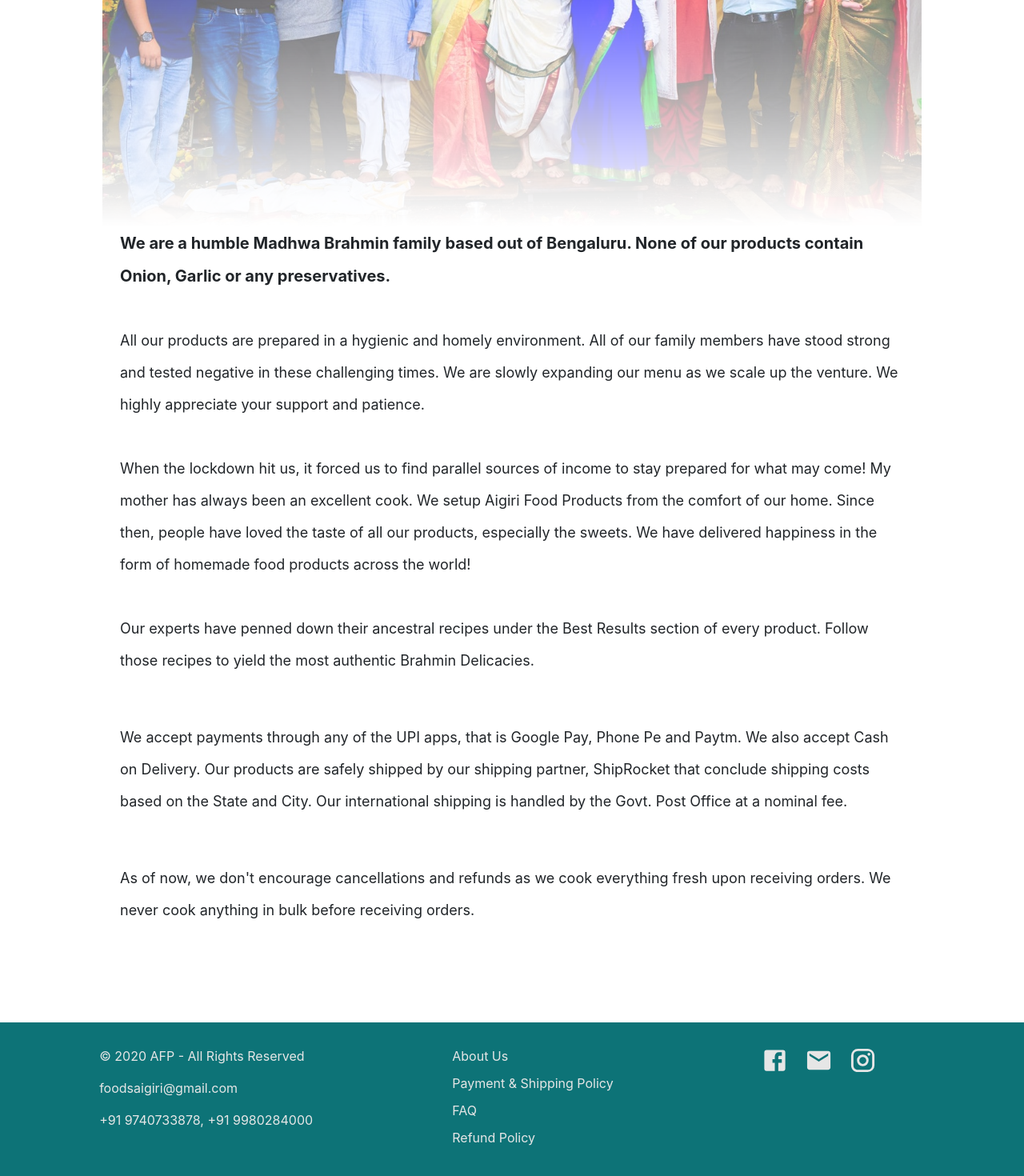
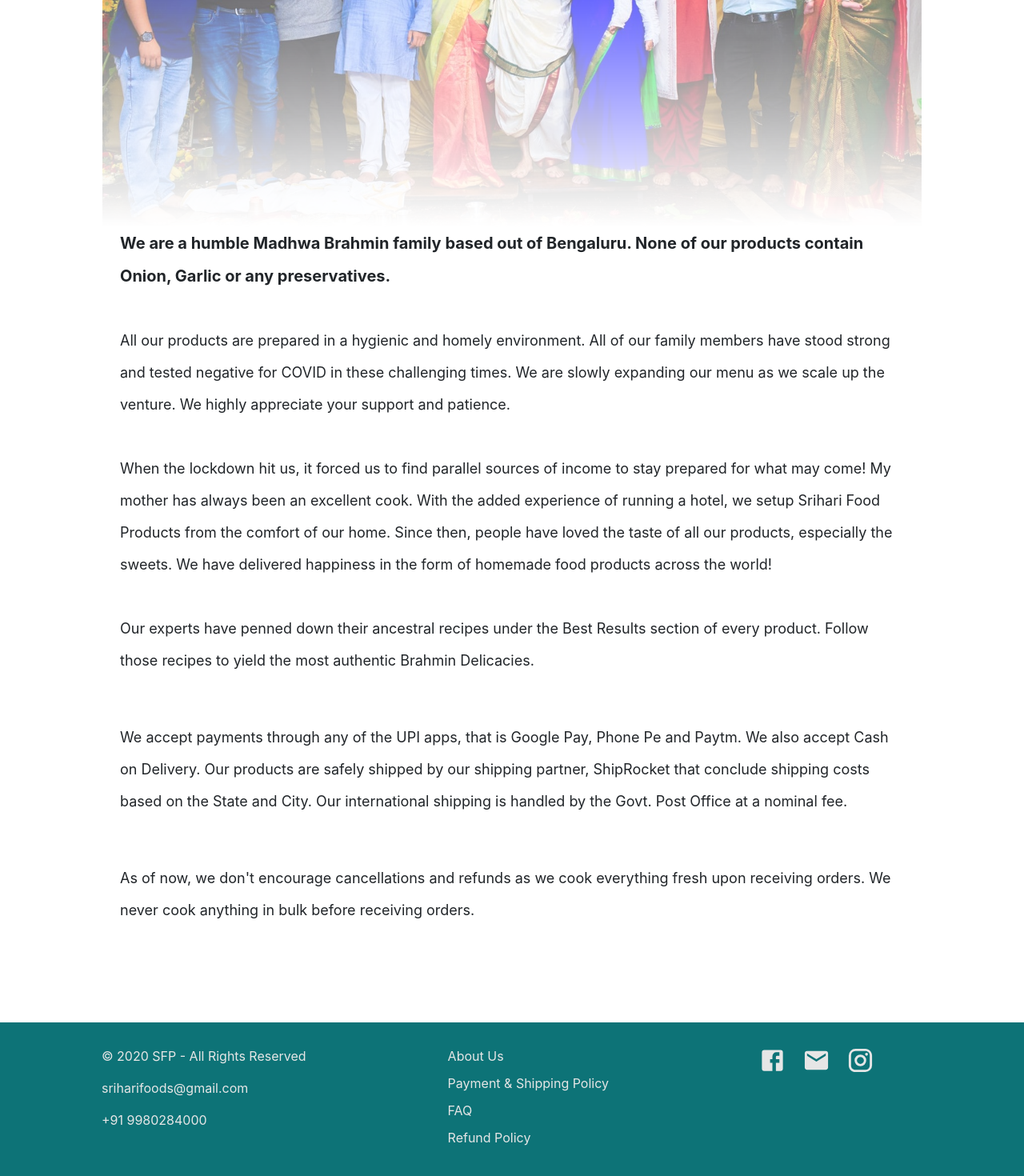
Before and after one commit to tejas-muthya37/aigiriLive, a React (Create React App) app: page /about in a window 1280 px wide. Shown: the part 298-1768 px from the top of the page at 80% size. Built offline with nearby package versions, Linux system fonts and the light colour scheme.

Commit message:
srihari-foods

```diff
--- a/src/About.js
+++ b/src/About.js
@@ -12,10 +12,10 @@ function About() {
                 <span className="bold">We are a humble Madhwa Brahmin family based out of Bengaluru. None of our products contain Onion,
                 Garlic or any preservatives. </span><br /><br />
                 All our products are prepared in a hygienic and homely environment. All of our family members have stood strong and tested
-                negative in these challenging times. We are slowly expanding our menu as we scale up the venture. We highly appreciate
+                negative for COVID in these challenging times. We are slowly expanding our menu as we scale up the venture. We highly appreciate
                 your support and patience.<br /><br />
                 When the lockdown hit us, it forced us to find parallel sources of income to stay prepared for what may come!
-                My mother has always been an excellent cook. We setup Aigiri Food Products from the comfort of our home. Since then, people
+                My mother has always been an excellent cook. With the added experience of running a hotel, we setup Srihari Food Products from the comfort of our home. Since then, people
                 have loved the taste of all our products, especially the sweets. We have delivered happiness in the form of homemade food products
                 across the world! <br /><br />
                 Our experts have penned down their ancestral recipes under the Best Results section of every product. Follow those recipes to yield
--- a/src/Footer.js
+++ b/src/Footer.js
@@ -11,9 +11,9 @@ function Footer() {
             {/* ********* CONTACT NUMBER **********/}
 
             <div className="footer_left">
-                <p>© 2020 AFP - All Rights Reserved</p>
-                <p><a href="mailto:foodsaigiri@gmail.com">foodsaigiri@gmail.com</a></p>
-                <p>+91 9740733878, +91 9980284000</p>
+                <p>© 2020 SFP - All Rights Reserved</p>
+                <p><a href="mailto:sriharifoods@gmail.com">sriharifoods@gmail.com</a></p>
+                <p>+91 9980284000</p>
             </div>
             <div className="footer_mid">
                 <a href="/about">About Us</a>
@@ -22,10 +22,10 @@ function Footer() {
                 <a href="/about/#refund">Refund Policy</a>
             </div>
             <div className="footer_right">
-            <div className="footer_icons"><a href="https://www.facebook.com/vijay.simha.73"><FacebookIcon fontSize="large" /></a></div>
+            <div className="footer_icons"><a href="https://www.facebook.com/nayana.vadiraj"><FacebookIcon fontSize="large" /></a></div>
             {/* MAIL ID */}
-            <div className="footer_icons"><a href="mailto:aigirifoods@gmail.com"><MailIcon fontSize="large" /></a></div>
-            <div className="footer_icons"><a href="https://www.instagram.com/anupamaraghoo/"><InstagramIcon fontSize="large" /></a></div>
+            <div className="footer_icons"><a href="mailto:sriharifoods@gmail.com"><MailIcon fontSize="large" /></a></div>
+            <div className="footer_icons"><a href="https://www.instagram.com/nayanavadiraj/"><InstagramIcon fontSize="large" /></a></div>
             </div>
 
 
--- a/src/InvoiceTemp.js
+++ b/src/InvoiceTemp.js
@@ -1,6 +1,6 @@
 import React from 'react';
 import "./invoicetemp.css";
-import logo from "./aigiri_logo_cropped.png";
+import logo from "./srihari_logo.png";
 import { useStateValue } from "./StateProvider.js";
 import {getBasketTotal} from "./reducer.js";
 import uuid from "react-uuid";
@@ -183,8 +183,8 @@ function InvoiceTemp() {
                 <input type="hidden" name="CART-TOTAL" value={userTotal} />
                 <input type="hidden" name="SHIPPING-COST" value={shippingCost} />
                 <input type="hidden" name="GRAND-TOTAL" value={userTotal + shippingCost} />
-                <input type="hidden" name="_subject" value="Your order from Aigiri Foods" />
-                <input type="hidden" name="_autoresponse" value="Thank you for shopping with Aigiri Foods. This is a confirmation mail that we have successfully received your order." />
+                <input type="hidden" name="_subject" value="Your order from Srihari Foods" />
+                <input type="hidden" name="_autoresponse" value="Thank you for shopping with Srihari Foods. This is a confirmation mail that we have successfully received your order." />
                 <input type="hidden" name="_next" value="https://aigiri-foods.herokuapp.com/success"/>
             </form>
 
@@ -255,9 +255,9 @@ function InvoiceTemp() {
             <div className="invoice_temp_bottom">
                 <div className="temp_bottom_left">
                 <p className="payable_to">PAYABLE TO</p>
-                <p className="name_phone">AIGIRI FOODS</p>
-                <p className="name_phone">+91 9740733878, +91 9980284000</p>
-                <p className="address">Girinagar, Bangalore - 560085, Karnataka</p>
+                <p className="name_phone">SRIHARI FOODS</p>
+                <p className="name_phone">+91 9980284000</p>
+                <p className="address">Shimoga, Karnataka</p>
                 </div>
 
                 <div className="temp_bottom_right">
--- a/src/NavBar.js
+++ b/src/NavBar.js
@@ -1,6 +1,6 @@
 import React from 'react';
 import "./navbar.css";
-import logo from "./aigiri_logo_cropped.png";
+import logo from "./srihari_logo.png";
 import ShoppingCartIcon from '@material-ui/icons/ShoppingCart';
 import { Link } from "react-router-dom";
 import { useStateValue } from "./StateProvider.js";
```
Also changed, not shown: src/srihari_logo.png (added).
